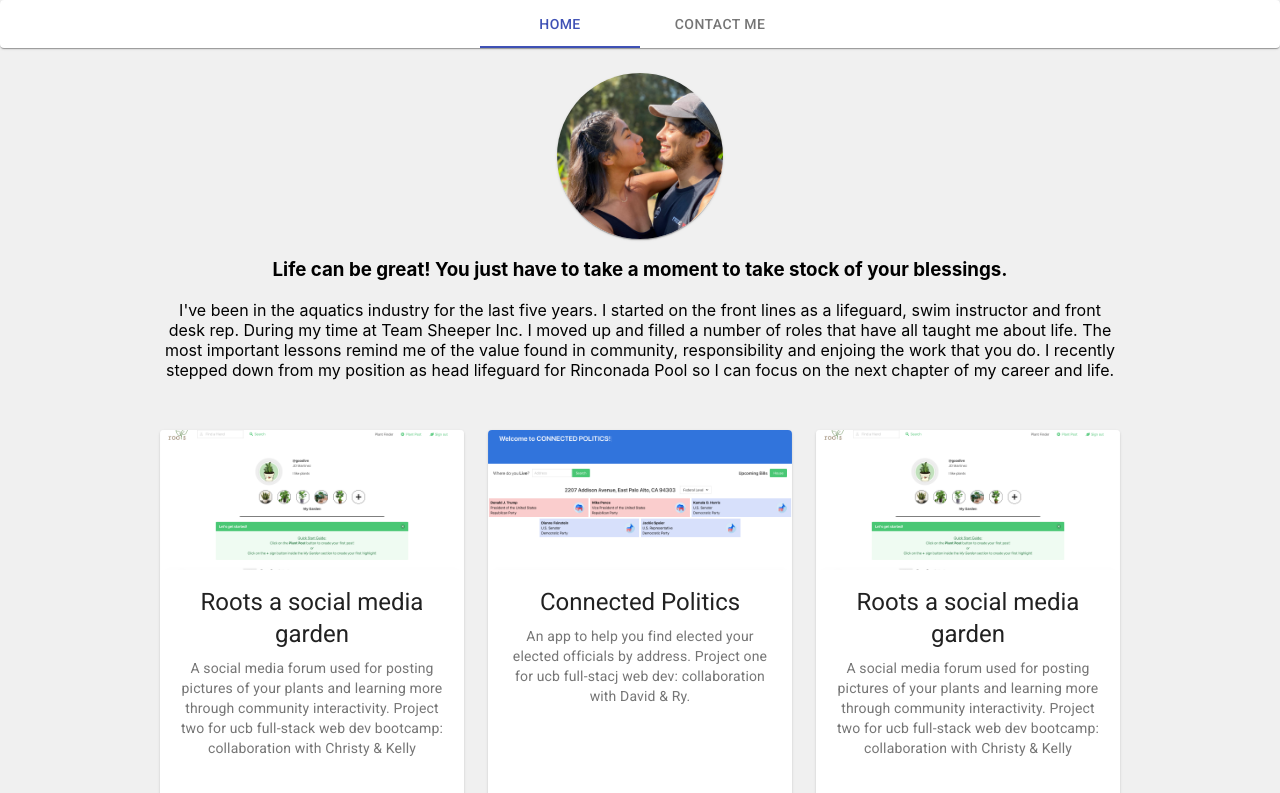
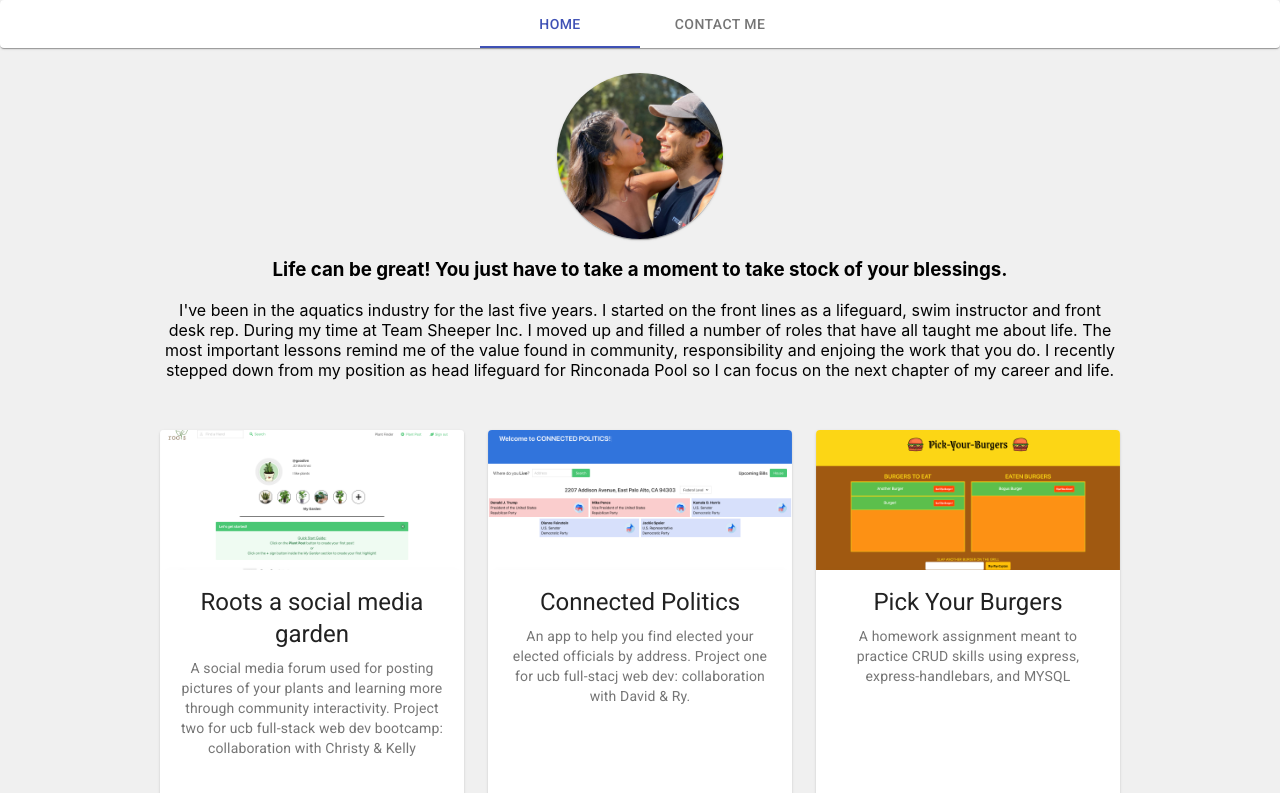
Before and after one commit to Goodlvn/MERN-portfolio, a React (Create React App) app in the folder client/: page / in a window 1280 px wide. Shown: the top 793 px of the page. Built offline with nearby package versions, Linux system fonts and the light colour scheme.

Commit message:
add burgers

```diff
--- a/client/src/components/ProjectCard.js
+++ b/client/src/components/ProjectCard.js
@@ -9,8 +9,9 @@ import Button from '@material-ui/core/Button';
 import Typography from '@material-ui/core/Typography';
 
 // images import
-import roots from "../images/roots.png"
-import politics from "../images/connected.png"
+import roots from "../images/roots.png";
+import politics from "../images/connected.png";
+import burger from "../images/burger.png";
 
 
 const useStyles = makeStyles({
@@ -36,6 +37,9 @@ export default function ProjectCard(props) {
         case "politics":
             portfolioImage = politics;
             break;
+        case "burger":
+            portfolioImage = burger;
+            break;
     }
 
     return (
@@ -46,7 +50,7 @@ export default function ProjectCard(props) {
                     image={portfolioImage}
                     title="project image"
                 />
-                <CardContent style={{marginBottom:"50px"}}>
+                <CardContent style={{ marginBottom: "50px" }}>
                     <Typography gutterBottom variant="h5" component="h2">
                         {props.title}
                     </Typography>
@@ -55,7 +59,7 @@ export default function ProjectCard(props) {
                     </Typography>
                 </CardContent>
             </CardActionArea>
-            <CardActions style={{position:"absolute", bottom:"0"}}>
+            <CardActions style={{ position: "absolute", bottom: "0" }}>
                 <Button size="small" color="primary">
                     Deployed Link
                  </Button>
--- a/client/src/pages/Home.js
+++ b/client/src/pages/Home.js
@@ -58,9 +58,9 @@ export default function Home() {
                         />
                     </Grid>
                     <Grid className={classes.centerCard} item lg={4}  >
-                        <ProjectCard title={"Roots a social media garden"}
-                        body={"A social media forum used for posting pictures of your plants and learning more through community interactivity. Project two for ucb full-stack web dev bootcamp: collaboration with Christy & Kelly"}
-                        image={"roots"}
+                        <ProjectCard title={"Pick Your Burgers"}
+                        body={"A homework assignment meant to practice CRUD skills using express, express-handlebars, and MYSQL"}
+                        image={"burger"}
                         />
                     </Grid>
                     <Grid className={classes.centerCard} item lg={4}  >
```
Also changed, not shown: client/src/images/burger.png (added).
